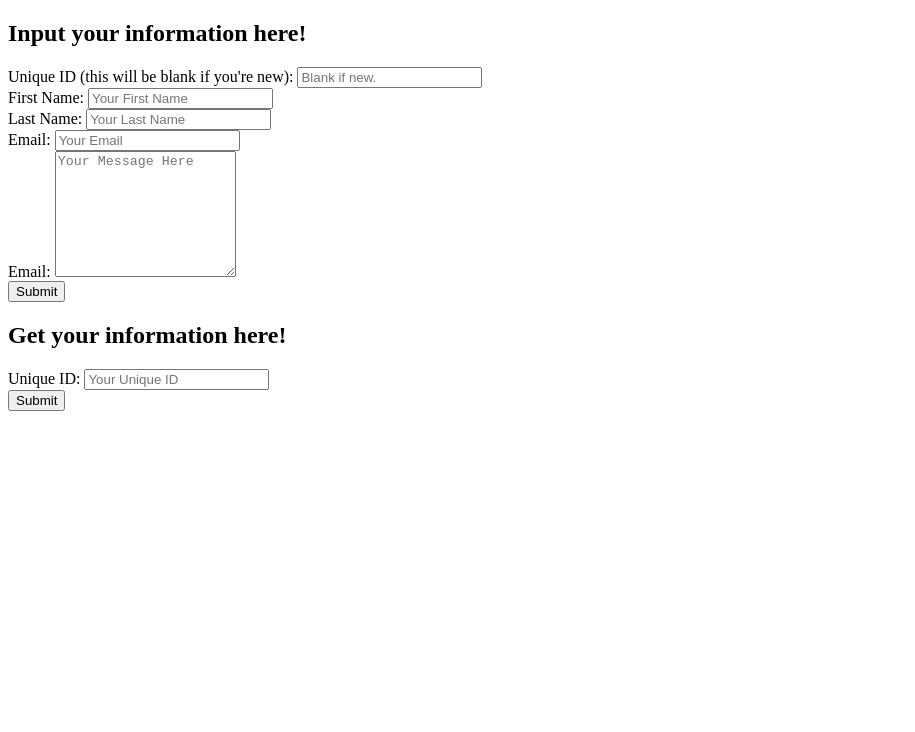
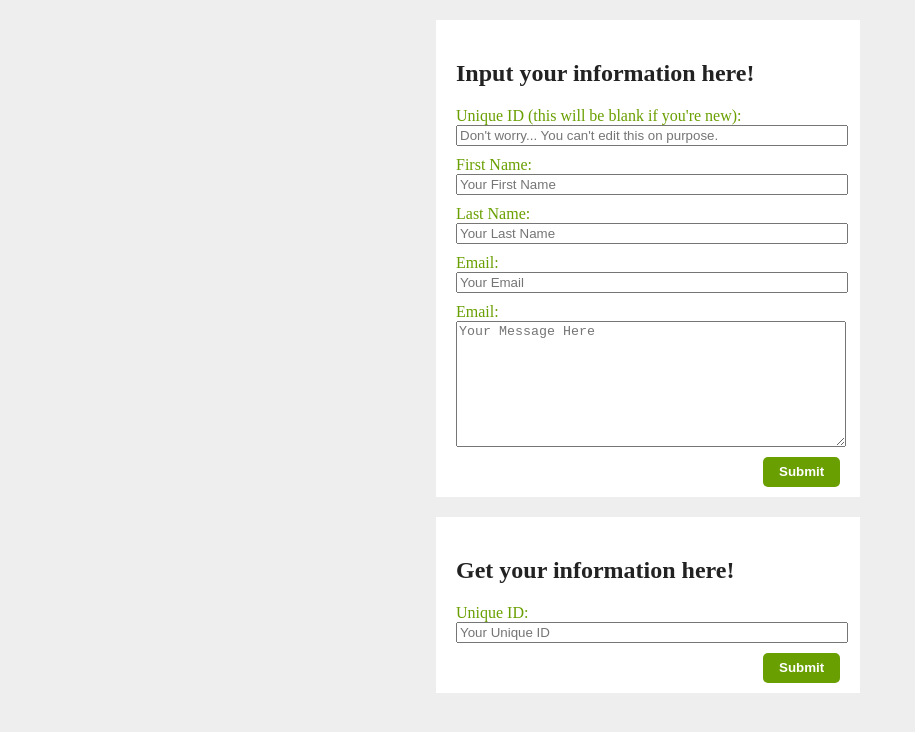
Before and after one commit to RrennM/day4, a plain HTML site: page index.html in a window 1280 px wide. Shown: the whole page, without its empty margins (0-915 px from the left). Drawn offline with Linux system fonts and the light colour scheme.

Commit message:
Finish look. Find bug about unique** ids.

```diff
--- a/index.html
+++ b/index.html
@@ -6,11 +6,12 @@
 </head>
 <body>
 
+	<div class="container">
 		<form class="form" id="pushForm">
 			<h2>Input your information here!</h2>
 			<div class="form-group" id="Unique-id">
 				<label for="uId">Unique ID (this will be blank if you're new): </label>
-			<input type="text" id="uId" placeholder="Blank if new." readonly>
+				<input type="text" id="uId" placeholder="Don't worry... You can't edit this on purpose." readonly>
 			</div>
 			<div class="form-group">
 				<label for="firstNameInput">First Name:</label>
@@ -32,7 +33,9 @@
 				<input type="button" value="Submit" id="inputButton">
 			</div>
 		</form>
+	</div>
 
+<div class="container">
 	<form class="form" id="pullForm">
 		<h2>Get your information here!</h2>
 		<div class="form-group">
@@ -40,10 +43,11 @@
 			<input type="text" placeholder="Your Unique ID" id="idNumInput" required>
 		</div>
 		<div>
-		<div>
+		<div class="form-group">
 			<input type="button" value="Submit" id="outputButton">
 		</div>
 	</form>
+</div>
 
 
 <script type="text/javascript" src="main.js"></script>
--- a/style.css
+++ b/style.css
@@ -0,0 +1,49 @@
+body	{
+	background: #eee;
+	color: #222;
+	width: 100%;
+	font-size: 16px;
+}
+
+.container {
+	width: 30%;
+	margin: 20px auto 0;
+	background: #fff;
+	padding: 20px 20px 40px;
+}
+
+.form-group {
+	margin-bottom: 10px;
+	width: 100%;
+}
+
+.form-group label,
+.form-group input,
+.form-group textarea {
+	display: block;
+	width: 100%;
+}
+
+.form-group label {
+	color: #699F00;
+}
+
+.form-group #inputButton,
+.form-group #outputButton {
+	width: 20%;
+	float: right;
+	margin-bottom: 20px;
+	background: #699F00;
+	color: #fff;
+	border: none;
+	-webkit-border-radius: 5px;
+	-moz-border-radius: 5px;
+	border-radius: 5px;
+	height: 30px;
+	font-weight: 700;
+}
+
+.form-group #inputButton:hover,
+.form-group #outputButton:hover {
+	background-color: darkgreen;
+}
```
Lines whose indentation alone changed are shown as unchanged.
